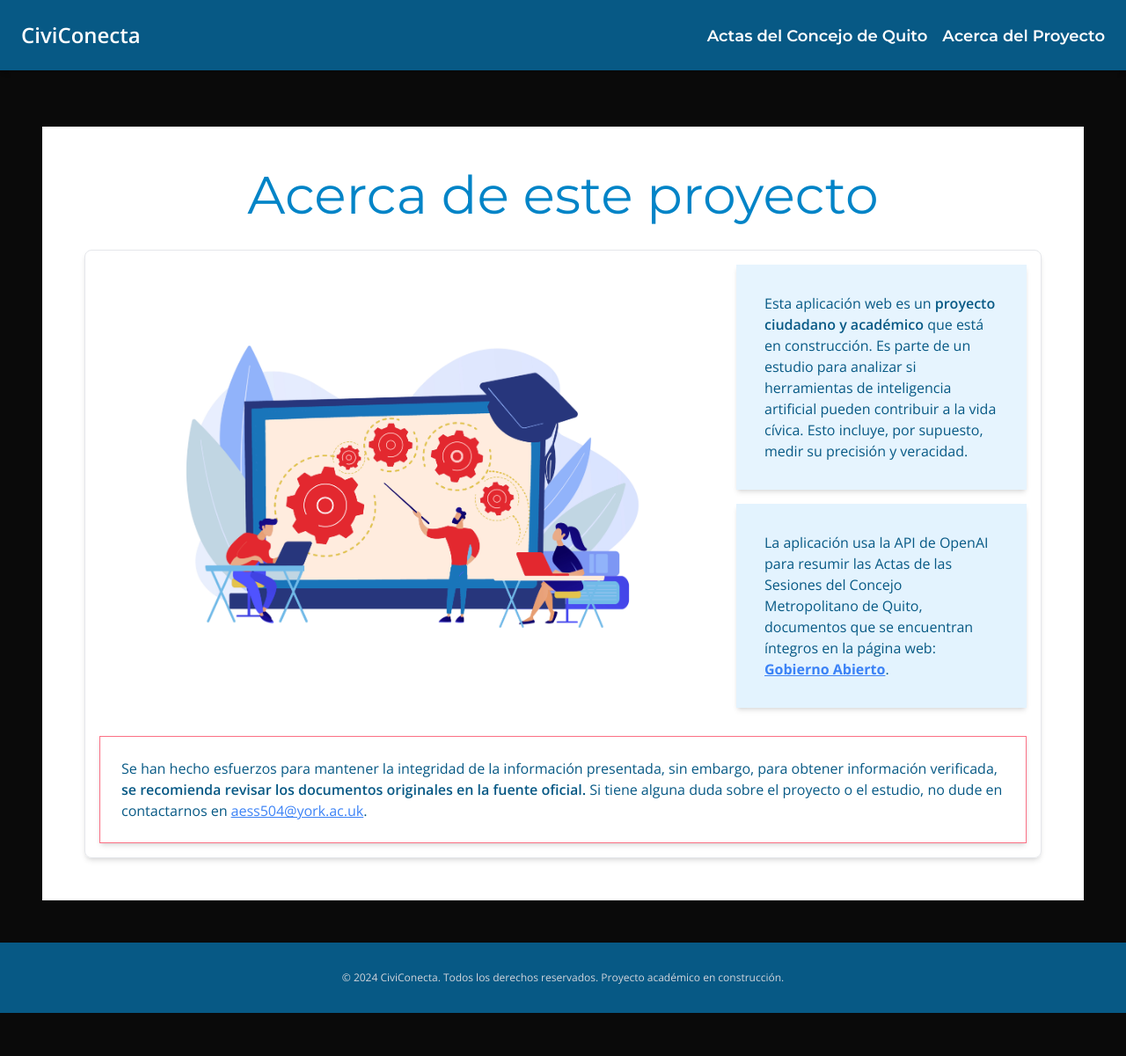
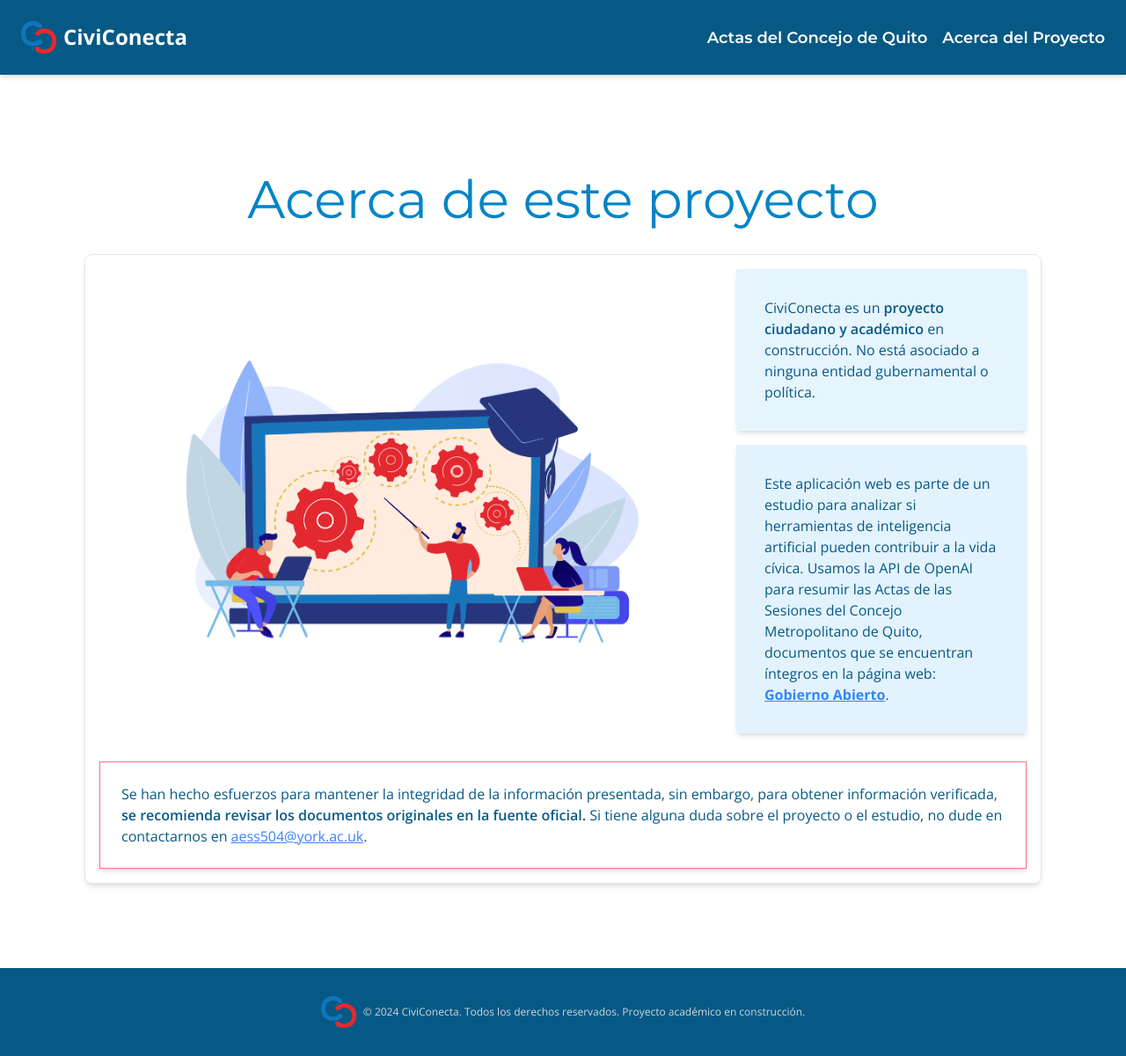
Before and after one commit to hermstefanny/cv-tech-app-fe, a Next.js app: page /acerca_de in a window 1280 px wide. Shown: the whole page at 88% size. Before the commit the page ends 1152 px from the top, so only its background shows below. Built offline with nearby package versions, Linux system fonts and the light colour scheme.

Commit message:
added logo to header and footer and background white

```diff
--- a/src/app/acerca_de/page.tsx
+++ b/src/app/acerca_de/page.tsx
@@ -27,16 +27,15 @@ export default async function Home() {
             {/* Text Blocks */}
             <div className="text-sky-800 text-xs md:text-sm lg:text-base  bg-sky-100/80 p-4 md:p-6 lg:p-8  leading-relaxed shadow-md">
               <p>
-                Esta aplicación web es un  <strong className = "font-semibold"> proyecto ciudadano y académico </strong> que está en construcción.
-                Es parte de un estudio para analizar si herramientas de inteligencia artificial pueden contribuir a la vida cívica.
-                Esto incluye, por supuesto, medir su precisión y veracidad.
+                CiviConecta es un  <strong className="font-semibold"> proyecto ciudadano y académico </strong> en construcción.
+                No está asociado a ninguna entidad gubernamental o política.
               </p>
              </div>
             <div className="text-sky-800 text-xs md:text-sm lg:text-base  bg-sky-100/90 p-4 md:p-6 lg:p-8  leading-relaxed shadow-md">
               <p>
-                La aplicación usa la API de OpenAI para resumir las Actas de las Sesiones del Concejo Metropolitano de Quito,
+                Este aplicación web es parte de un estudio para analizar si herramientas de inteligencia artificial pueden contribuir a la vida cívica.
+                Usamos la API de OpenAI para resumir las Actas de las Sesiones del Concejo Metropolitano de Quito,
                 documentos que se encuentran íntegros en la página web: <a href="https://gobiernoabierto.quito.gob.ec/sesiones-concejo" target="_blank" rel="noopener noreferrer" className="text-blue-500 hover:text-blue-700 underline"><b>Gobierno Abierto</b></a>.
-
               </p>
             </div>
           </div>
@@ -48,7 +47,7 @@ export default async function Home() {
           <div className="text-sky-800 text-xs md:text-sm lg:text-base border border-rose-400 leading-relaxed shadow-md p-4 md:p-4 lg:p-6 ">
             <p>
               Se han hecho esfuerzos para mantener la integridad de la información presentada, sin embargo, para obtener información verificada,
-              <strong className = "font-semibold"> se recomienda revisar los documentos originales en la fuente oficial. </strong>
+              <strong className="font-semibold"> se recomienda revisar los documentos originales en la fuente oficial. </strong>
               Si tiene alguna duda sobre el proyecto o el estudio, no dude en contactarnos en
               <a href="mailto:aess504@york.ac.uk" className="text-blue-500 hover:text-blue-700 underline ml-1">aess504@york.ac.uk</a>.
             </p>
--- a/src/app/globals.css
+++ b/src/app/globals.css
@@ -8,16 +8,10 @@
   --foreground: #171717;
 }
 
-@media (prefers-color-scheme: light) {
-  :root {
-    --background: #0a0a0a;
-    --foreground: #ededed;
-  }
-}
 
 body {
   color: var(--foreground);
-  background: var(--background);
+  background: #ffffff;
   font-family: var(--font-open-sans), sans-serif; /* Default font */
 }
 
--- a/src/components/footer.tsx
+++ b/src/components/footer.tsx
@@ -1,11 +1,16 @@
+import Image from 'next/image';
+import LogoImg from 'public/CiviConectaLogo.png';
+
 export default function Footer() {
     return (
       <footer className="w-absolute bg-sky-800 text-white py-6 mt-12">
         <div className="container relative flex flex-wrap items-center justify-center mx-auto p-2">
 
           {/* Credits and Legal Information */}
-          <p className="text-xs text-gray-300">
-            © 2024 CiviConecta. Todos los derechos reservados. Proyecto académico en construcción.
+          <p className="flex items-center space-x-2">
+          <Image src={LogoImg} alt="CiviConecta Logo" width={40} height={40} />
+          <span className="text-xs text-gray-300"> © 2024 CiviConecta. Todos los derechos reservados. Proyecto académico en construcción.</span>
+
           </p>
         </div>
       </footer>
--- a/src/components/header.tsx
+++ b/src/components/header.tsx
@@ -1,10 +1,16 @@
 import Link from 'next/link';
+import Image from 'next/image';
+import LogoImg from 'public/CiviConectaLogo.png';
 
 export default function Header() {
     return (
         <div className="w-full absoulte top-0 text-white bg-sky-800 z-50 shadow-md">
             <nav className="container relative flex flex-wrap items-center justify-between mx-auto p-6 ">
-                <Link href="/" className="font-bond text-2xl font-open-sans font-semibold hover:text-sky-400 ">CiviConecta</Link>
+                {/* Logo and Text Wrapper */}
+                <Link href="/" className="flex items-center space-x-2 font-open-sans font-semibold hover:text-sky-400">
+                    <Image src={LogoImg} alt="CiviConecta Logo" width={40} height={40} />
+                    <span className="text-2xl font-bold">CiviConecta</span>
+                </Link>
                 <div className="space-x-3 text-lg">
                     <Link href="/resumenes" className="font-montserrat font-semibold  hover:text-sky-400 ">Actas del Concejo de Quito </Link>
                     <Link href="/acerca_de" className="font-montserrat font-semibold  hover:text-sky-400">Acerca del Proyecto</Link>
```
Also changed, not shown: public/CiviConectaLogo.png (added). Lines whose indentation alone changed are shown as unchanged.
